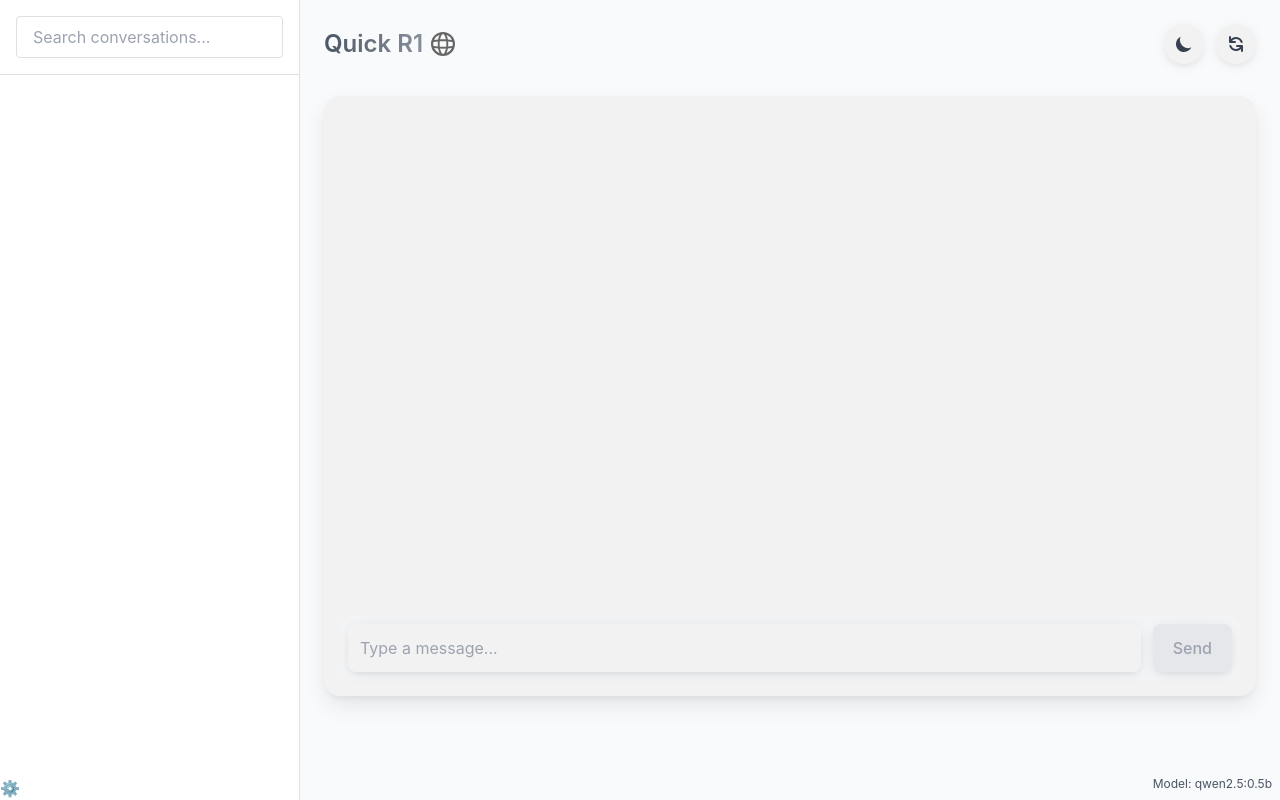
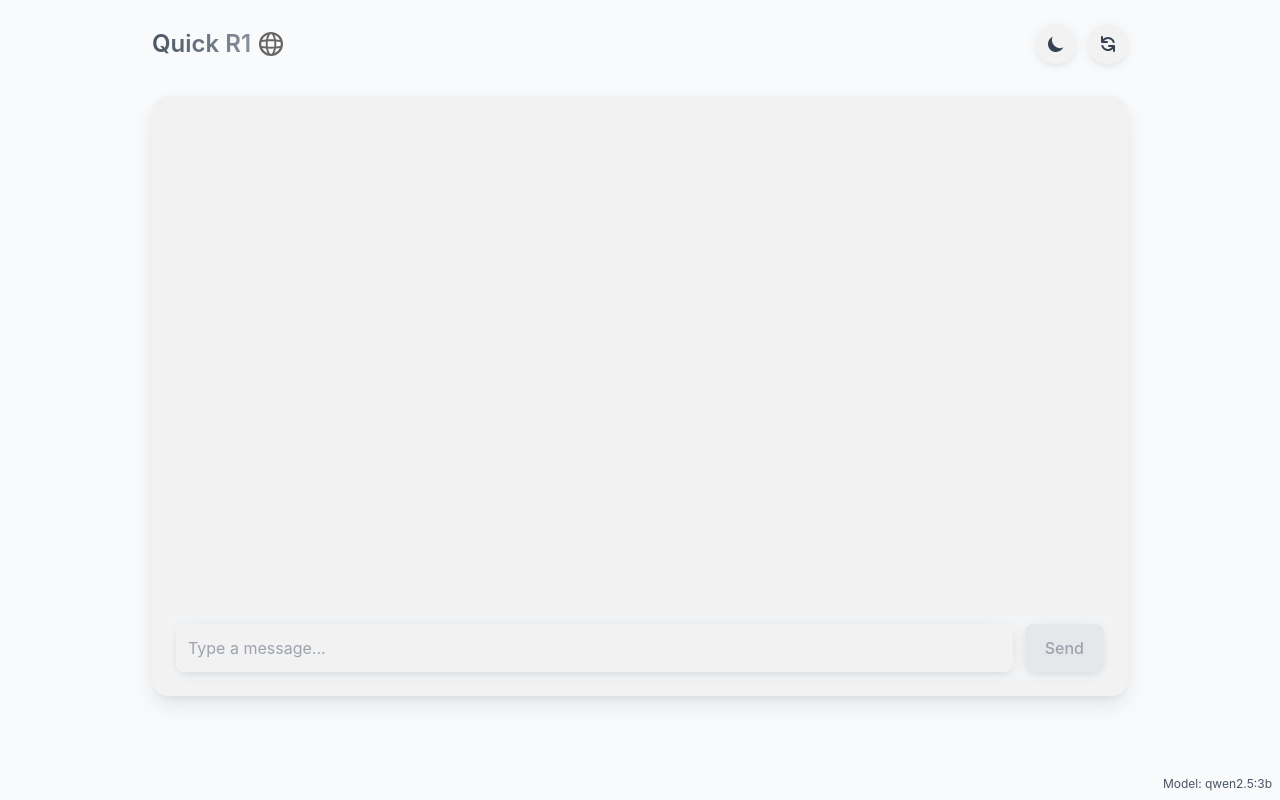
Before and after one commit to sqldata1/aichatbot, a Next.js app: page /chat in a window 1280 px wide. Built offline with nearby package versions, Linux system fonts and the light colour scheme.

Commit message:
update API endpoint and model version; comment out Sidebar component

```diff
--- a/src/app/api/chat/route.ts
+++ b/src/app/api/chat/route.ts
@@ -17,7 +17,7 @@ export async function POST(request: Request) {
       }
     ];
 
-    const response = await fetch('http://87.106.44.88:11434/api/generate', {
+    const response = await fetch('http://217.154.5.46:11434/api/generate', {
       method: 'POST',
       headers: {
         'Content-Type': 'application/json',
--- a/src/app/chat/page.tsx
+++ b/src/app/chat/page.tsx
@@ -244,10 +244,13 @@ export default function Home() {
 
   return (
     <div className="flex min-h-screen bg-gray-50 dark:bg-surface-dark">
+
+    {/*
       <Sidebar
         conversations={conversations}
         onSelect={(id) => setCurrentConversationId(id)}
-      />
+       />
+       */}
       <main className="flex-1 max-w-5xl mx-auto p-4 md:p-6 flex flex-col">
         <div className="flex-1 space-y-6">
           <div className="flex justify-between items-center mb-8">
--- a/src/constants/model.ts
+++ b/src/constants/model.ts
@@ -1 +1 @@
-export const MODEL = "qwen2.5:0.5b";
+export const MODEL = "qwen2.5:3b";
```
